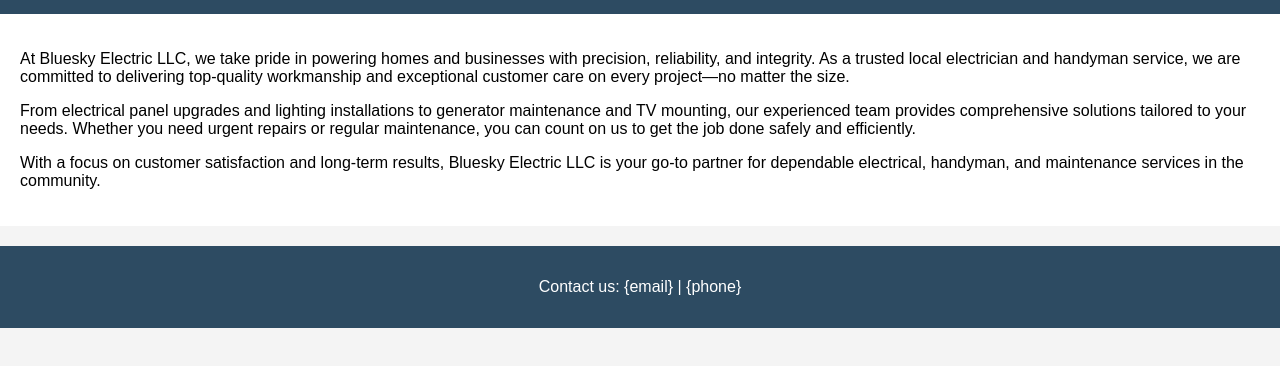
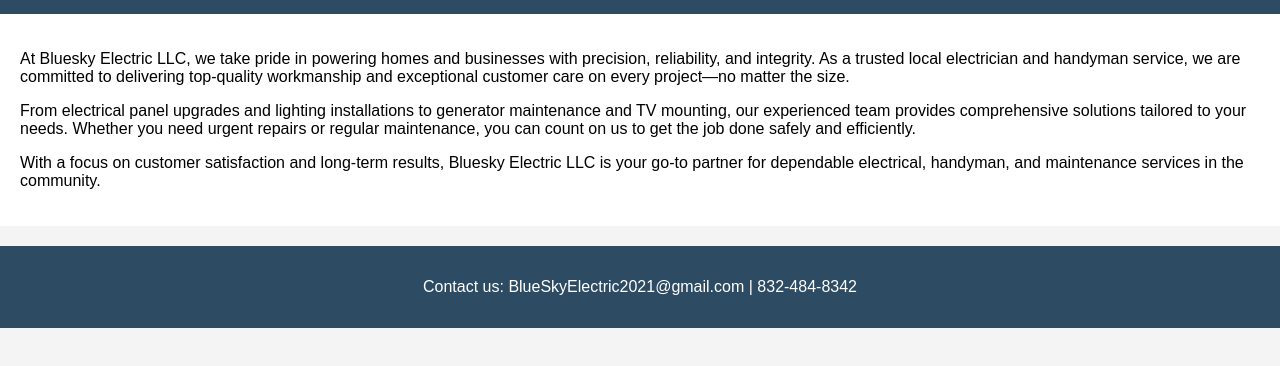
Before and after one commit to imcanelo/Bluesky-Electric, a plain HTML site: page about.html in a window 1280 px wide. Shown: the part 176-542 px from the top of the page. Drawn offline with Linux system fonts and the light colour scheme.

Commit message:
Update about.html

```diff
--- a/about.html
+++ b/about.html
@@ -24,7 +24,7 @@
         <p>With a focus on customer satisfaction and long-term results, Bluesky Electric LLC is your go-to partner for dependable electrical, handyman, and maintenance services in the community.</p>
     </main>
     <footer>
-        <p>Contact us: {email} | {phone}</p>
+        <p>Contact us: BlueSkyElectric2021@gmail.com | 832-484-8342 </p>
     </footer>
 </body>
 </html>
```
